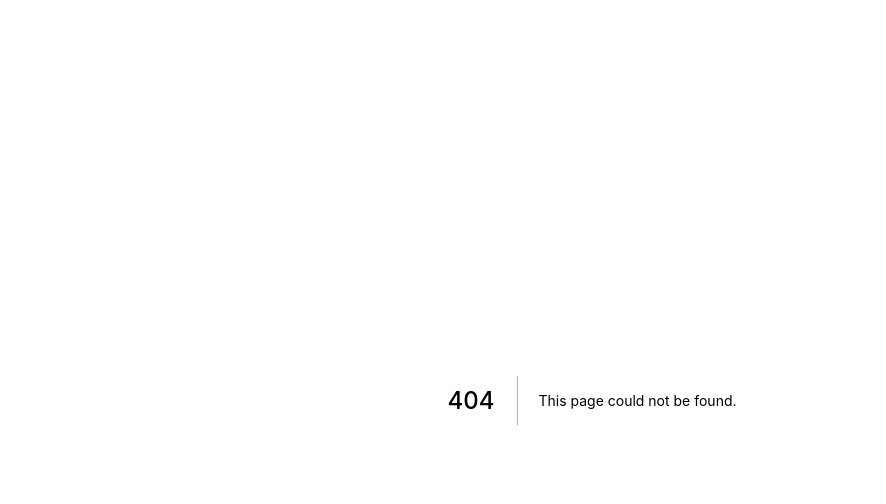
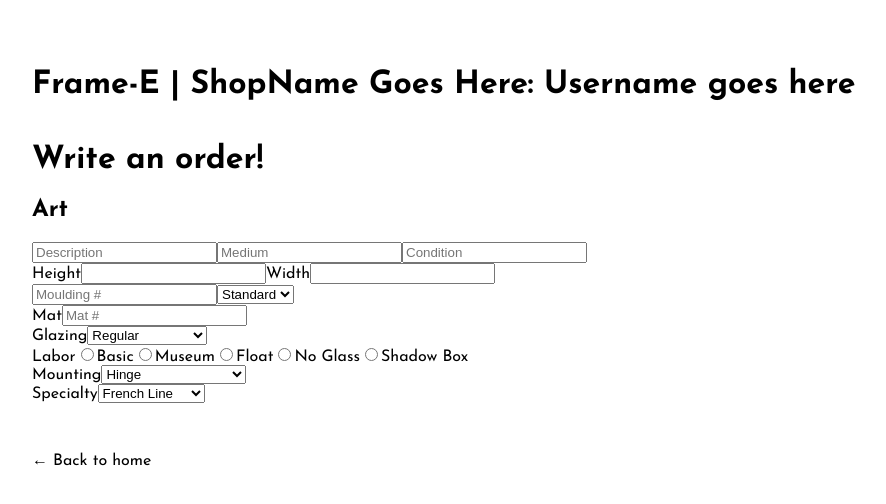
Before and after one commit to daleinen7/frame-e, a Next.js app: page /writeorder in a window 1280 px wide. Before the commit this address had no page. Shown: the top 504 px of the page, without its empty margins (48-934 px from the left). Built offline with nearby package versions, Linux system fonts and the light colour scheme.

Commit message:
update readme and add order writing form skeleton

```diff
--- /dev/null
+++ b/components/layout.jsx
@@ -0,0 +1,31 @@
+import Head from 'next/head'
+import styles from './layout.module.css'
+import Link from 'next/link'
+
+export default function Layout({children, home}) {
+  return(
+    <div className={styles.container}>
+        <Head>
+            <link rel="icon" href="/favicon.ico" />
+            <link rel="preconnect" href="https://fonts.gstatic.com"/>
+            <link href="https://fonts.googleapis.com/css2?family=Josefin+Sans:wght@300;400;700&family=Montserrat&display=swap" rel="stylesheet"/>
+            <meta
+            name="description"
+            content="Write a framing order with Frame-E"
+            />
+
+        </Head>
+        <header className={styles.header}>
+            <h1>Frame-E | ShopName Goes Here: Username goes here</h1>
+        </header>
+        <main>{children}</main>
+        {!home && (
+            <div className={styles.backToHome}>
+            <Link href="/">
+                <a>← Back to home</a>
+            </Link>
+            </div>
+        )}
+        </div>
+  )
+}
--- /dev/null
+++ b/components/layout.module.css
@@ -0,0 +1,25 @@
+.container {
+  width: 90%;
+  padding: 0 1rem;
+  margin: 3rem auto 6rem;
+}
+
+.header {
+  display: flex;
+  flex-direction: column;
+  align-items: left;
+}
+
+.headerImage {
+  width: 6rem;
+  height: 6rem;
+}
+
+.headerHomeImage {
+  width: 8rem;
+  height: 8rem;
+}
+
+.backToHome {
+  margin: 3rem 0 0;
+}
--- a/package.json
+++ b/package.json
@@ -10,6 +10,7 @@
   "dependencies": {
     "next": "10.0.3",
     "react": "17.0.1",
-    "react-dom": "17.0.1"
+    "react-dom": "17.0.1",
+    "sass": "^1.30.0"
   }
 }
--- /dev/null
+++ b/pages/writeorder.jsx
@@ -0,0 +1,111 @@
+import Head from 'next/head'
+import Layout from '../components/layout'
+
+export default function WriteOrder() {
+    return(
+        <Layout>
+            <Head>
+                <title>Write a Framing Order with Frame-E</title>
+            </Head>
+            <h1>Write an order!</h1>
+            <form>
+                <h2>Art</h2>
+                <label htmlFor="description"></label>
+                <input type="text" name="description" id="description" placeholder="Description"/>
+
+                <label htmlFor="medium"></label>
+                <input type="text" name="medium" id="medium" placeholder="Medium"/>
+
+                <label htmlFor="condition"></label>
+                <input type="text" name="condition" id="condition" placeholder="Condition"/>
+                <br/>
+
+                <label htmlFor="artWidth">Height</label>
+                <input type="text" name="artWidth" id="artWidth"/>
+
+                <label htmlFor="artHeight">Width</label>
+                <input type="text" name="artHeight" id="artHeight"/>
+                <br/>
+
+                <label htmlFor="moulding"></label>
+                <input type="text" name="moulding" id="moulding" placeholder="Moulding #"/>
+
+                <label for="measurement"></label>
+
+                <select name="measurement" id="measurement">
+                    <option value="standard">Standard</option>
+                    <option value="sight">Sight</option>
+                    <option value="outside">Outside</option>
+                    <option value="exact">Exact</option>
+                </select>
+                <br/>
+
+                <label htmlFor="mat">Mat</label>
+                <input type="text" name="mat" id="mat" placeholder="Mat #"/>
+                <br/>
+
+                <label for="glazing">Glazing</label>
+
+                <select name="glazing" id="glazing">
+                    <option value="regular">Regular</option>
+                    <option value="consClear">Cons-Clear</option>
+                    <option value="museum">Museum</option>
+                    <option value="acrylic">acrylic</option>
+                    <option value="consAcrylic">consAcrylic</option>
+                    <option value="optium">Optium</option>
+                    <option value="nonGlare">Non-Glare</option>
+                    <option value="consNonGlare">Cons-Non-Glare</option>
+                </select>
+                <br/>
+
+                <label htmlFor="labor">Labor</label>
+                <input type="radio" name="labor" id="basic"/>
+                <label htmlFor="basic">Basic</label>
+
+                <input type="radio" name="labor" id="museum"/>
+                <label htmlFor="museum">Museum</label>
+
+                <input type="radio" name="labor" id="float"/>
+                <label htmlFor="float">Float</label>
+
+                <input type="radio" name="labor" id="noglass"/>
+                <label htmlFor="noglass">No Glass</label>
+
+                <input type="radio" name="labor" id="shadowbox"/>
+                <label htmlFor="shadowbox">Shadow Box</label>
+                <br/>
+
+                <label htmlFor="mounting">Mounting</label>
+                <select name="mounting" id="mounting">
+                    <option value="hinge">Hinge</option>
+                    <option value="photoCorners">Photo Corners</option>
+                    <option value="stretch">Stretch</option>
+                    <option value="sew">Sew</option>
+                    <option value="sinkMat">Sink Mat</option>
+                    <option value="passThrough">Passthrough/T-hinge</option>
+                    <option value="plateau">Plateau</option>
+                    <option value="pinning">Pinning</option>
+                    <option value="mylarEncapsulate">Mylar Encapsulate</option>
+                    <option value="silicone">Silicone</option>
+                    <option value="mountcore">Mountcore</option>
+                    <option value="pva">PVA</option>
+                </select>
+                <br/>
+
+                <label htmlFor="specialty">Specialty</label>
+                <select name="specialty" id="specialty">
+                    <option value="frenchLine">French Line</option>
+                    <option value="paintedBevel">Painted Bevel</option>
+                    <option value="jersey">Jersey</option>
+                    <option value="skirting">Skirting</option>
+                    <option value="framespace">Frame Space</option>
+                    <option value="rabbetspace">Rabbet Space</option>
+                    <option value="matspacers">Mat Spacers</option>
+                </select>
+                <br/>
+
+            </form>
+
+        </Layout>
+    )
+}
--- a/styles/globals.css
+++ b/styles/globals.css
@@ -2,8 +2,9 @@ html,
 body {
   padding: 0;
   margin: 0;
-  font-family: -apple-system, BlinkMacSystemFont, Segoe UI, Roboto, Oxygen,
-    Ubuntu, Cantarell, Fira Sans, Droid Sans, Helvetica Neue, sans-serif;
+  font-family: 'Josefin Sans', sans-serif;
+  /* font-family: -apple-system, BlinkMacSystemFont, Segoe UI, Roboto, Oxygen,
+    Ubuntu, Cantarell, Fira Sans, Droid Sans, Helvetica Neue, sans-serif; */
 }
 
 a {
@@ -11,6 +12,18 @@ a {
   text-decoration: none;
 }
 
+.btn {
+  background: blue;
+  border-radius: 3px;
+  font-size: 0.8em;
+  color: white;
+  padding: 7px;
+}
+
+.btn:hover {
+  background: darkblue;
+}
+
 * {
   box-sizing: border-box;
 }
```
Also changed, not shown: pages/index.js (deleted, +0 -65 lines), pages/index.jsx (added, +28 -0 lines), styles/Home.module.css (+5 -64 lines), 2 other files (tests, documents, lock files or other folders).
